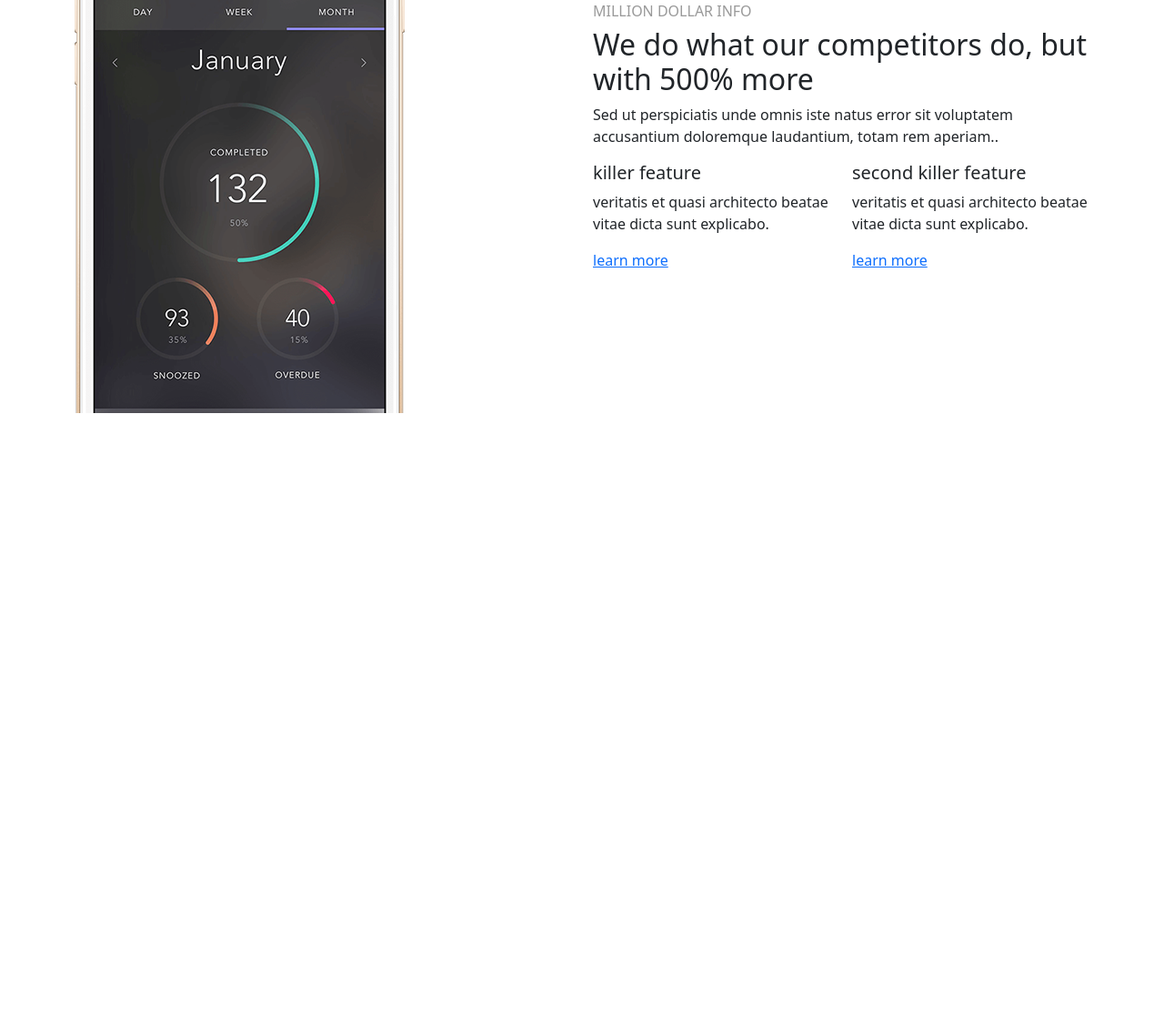
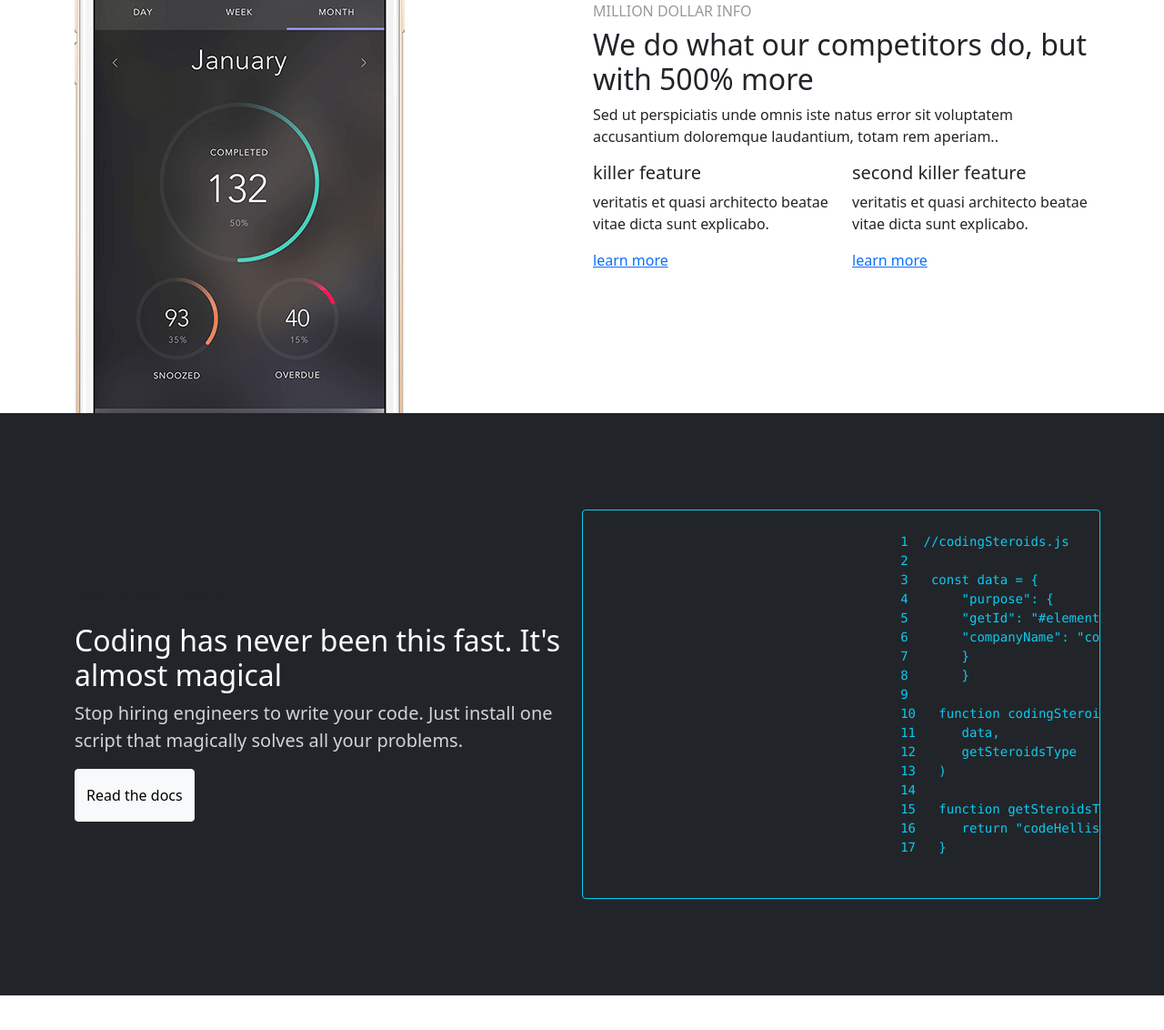
Before and after one commit to TBLghost/htmllab8, a plain HTML site: page index.html in a window 1280 px wide. Shown: the part 1001-2133 px from the top of the page at 91% size. Before the commit the page ends 1455 px from the top, so only its background shows below. Drawn offline with nearby package versions, Linux system fonts and the light colour scheme.

Commit message:
Part 3 done

```diff
--- a/index.html
+++ b/index.html
@@ -57,8 +57,54 @@
 		  </div>
 
 	</section>
-	<section id="info--2"></section>
-	<section id="info--3"></section>
+	<section id="info--2" class="bg-dark">
+		<div class="container">
+		   <div class="row align-items-center fill-80-viewport">
+				<div class="col-12 col-md-6 my-5 order-2 order-md-1">
+					<p class="text-uppercase text-white-40"><strong>faster development</strong></p>
+					<h2 class="text-white">Coding has never been this fast. It's almost magical</h2>
+					<p class="lead text-white-70">Stop hiring engineers to write your code.
+								 Just install one script that magically solves all your problems.</p>
+					<a class="btn btn-light d-block d-md-inline-block py-3" href="#" role="button">Read the docs</a>
+				</div>
+				<pre class="col-12 col-md-6 my-5 order-1 order-md-2 py-4 border border-info rounded text-info">
+					<span>1</span> <span> //codingSteroids.js</span>
+					<span>2</span>
+					<span>3</span>   const data = {
+					<span>4</span>    	"purpose": {
+					<span>5</span>    	"getId": "#element",
+					<span>6</span>    	"companyName": "coolStartup",
+					<span>7</span>  	}
+					<span>8</span>	}
+					<span>9</span>
+					<span>10</span>   function codingSteroids(
+					<span>11</span>   	data,
+					<span>12</span>   	getSteroidsType
+					<span>13</span>   )
+					<span>14</span>
+					<span>15</span>   function getSteroidsType() {
+					<span>16</span> 	return "codeHellish!"
+					<span>17</span>   }
+				</pre>
+		   </div>
+		 </div>
+
+	</section>
+	<section id="info--3">
+		<div class="container">
+			<div class="row fill-80-viewport align-items-center justify-content-end text-white">
+				<div class="col-12 basis-md-50">
+					<h6 class="text-white-40">
+					what others think
+					</h6>
+					<h3>"Coding on Steroids is breath taking. I focus less on writing codes
+					while taking model shots around the world."</h3>
+					<p class="text-uppercase text-white-70">Founder, The Ocumpious Startup</p>
+				</div>
+			</div>
+		</div>
+
+	</section>
 	<section id="featured-on"></section>
 	<section id="feature-rundown"></section>
 	<section id="pricing"></section>
--- a/style/style.css
+++ b/style/style.css
@@ -17,3 +17,7 @@
 .fill-80-viewport {
   min-height: 80vh
 }
+
+#info-3 {
+    background: linear-gradient(rgba(100,181,246 ,0.3), rgba(0,0,0,0.8)),url(../img/foto.jpg) 0% 0%/cover;
+}
```
